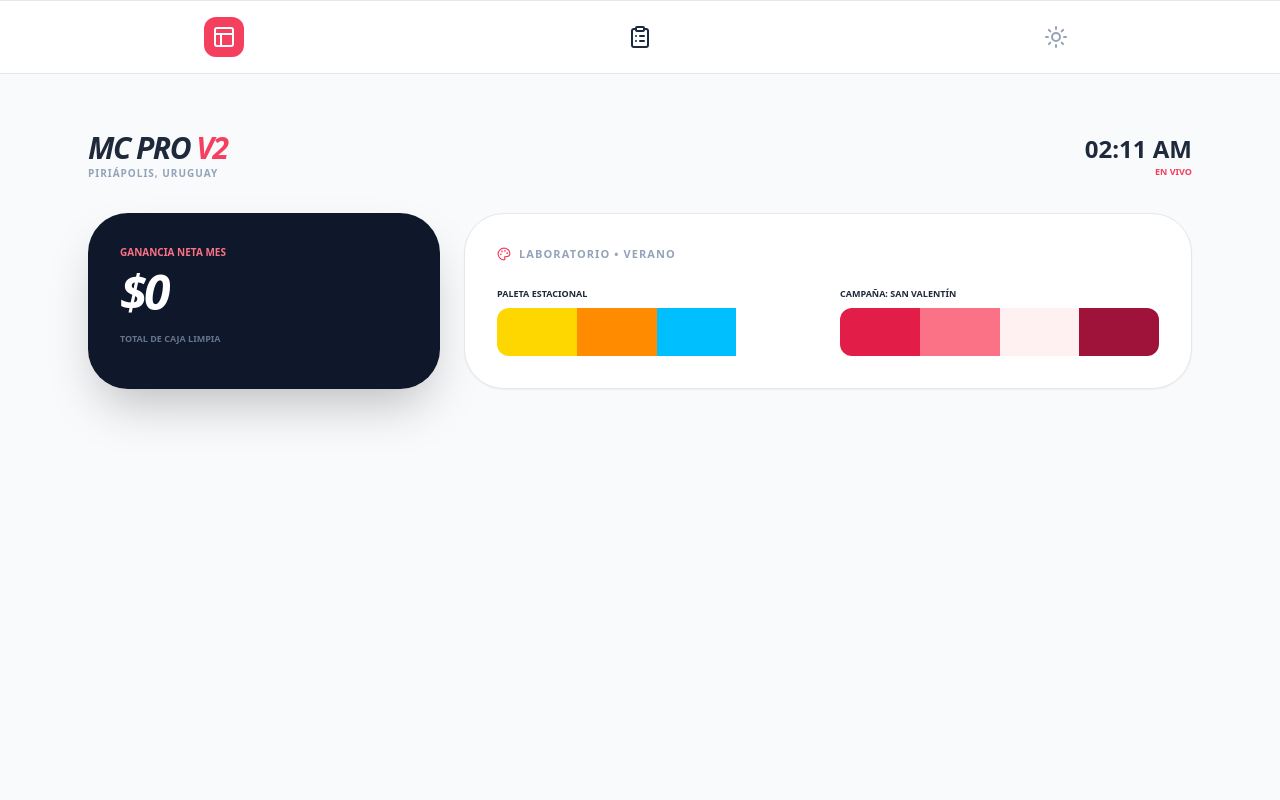
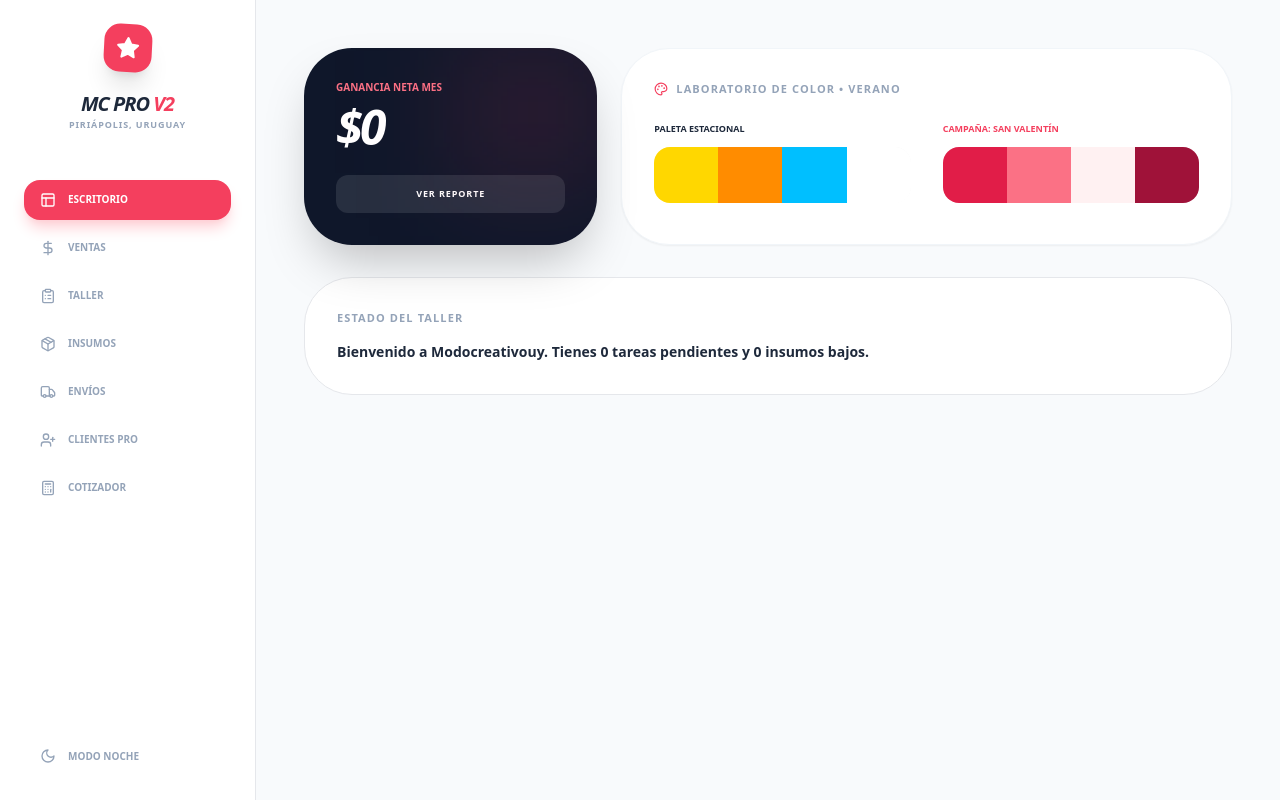
Before and after one commit to modocreativo2026-dev/mc-pro-taller, a React (Vite) app: page / in a window 1280 px wide. Built offline with nearby package versions, Linux system fonts and the light colour scheme.

Commit message:
Refactor state management and UI components

```diff
--- a/src/main.jsx
+++ b/src/main.jsx
@@ -8,7 +8,7 @@ import {
   ChevronRight, Save, Moon, Truck, PackageCheck, Printer, Database, Play, RotateCcw
 } from 'lucide-react';
 
-// Persistencia de datos en el navegador
+// --- PERSISTENCIA Y UTILIDADES ---
 const usePersistedState = (key, defaultValue) => {
   const [state, setState] = useState(() => {
     try {
@@ -28,124 +28,221 @@ const formatTime = (seconds = 0) => {
 };
 
 const App = () => {
-  const [activeTab, setActiveTab] = useState('dashboard');
+  // --- ESTADOS ---
+  const [activeTab, setActiveTab] = useState('escritorio');
   const [darkMode, setDarkMode] = usePersistedState('mc_dark_mode', false);
   const [currentTime, setCurrentTime] = useState(new Date());
 
-  // Ajustes de Modocreativouy
-  const [settings] = usePersistedState('mc_settings', {
-    userName: 'Modo Creativo',
-    city: 'Piriápolis',
-    currency: '$',
-    hemisphere: 'Sur'
-  });
+  const [ventas, setVentas] = usePersistedState('mc_ventas', []);
+  const [gastos, setGastos] = usePersistedState('mc_gastos', []);
+  const [insumos, setInsumos] = usePersistedState('mc_insumos', []);
+  const [tareas, setTareas] = usePersistedState('mc_tareas', []);
+  const [envios, setEnvios] = usePersistedState('mc_envios', []);
+  const [clientes, setClientes] = usePersistedState('mc_clientes', []);
 
-  const [tasks, setTasks] = usePersistedState('mc_tasks', []);
-  const [clients] = usePersistedState('mc_clients', []);
-  const [expenses] = usePersistedState('mc_expenses', []);
+  const [cotizacion, setCotizacion] = useState({ costoBase: 0, cantidad: 1, margen: 50 });
 
-  // Cronómetros en tiempo real
+  // --- RELOJ Y CRONÓMETRO ---
   useEffect(() => {
     const timer = setInterval(() => setCurrentTime(new Date()), 1000);
     const chrono = setInterval(() => {
-      setTasks(prev => prev.map(t => t.isRunning ? { ...t, timeSpent: (t.timeSpent || 0) + 1 } : t));
+      setTareas(prev => prev.map(t => t.isRunning ? { ...t, tiempo: (t.tiempo || 0) + 1 } : t));
     }, 1000);
     return () => { clearInterval(timer); clearInterval(chrono); };
   }, []);
 
-  // Lógica del Laboratorio de Color (Verano 2026)
-  const monthTheme = useMemo(() => {
+  // --- LÓGICA DE NEGOCIO ---
+  const finanzas = useMemo(() => {
+    const totalV = ventas.reduce((a, b) => a + (Number(b.monto) || 0), 0);
+    const totalG = gastos.reduce((a, b) => a + (Number(b.monto) || 0), 0);
+    return { neta: totalV - totalG, totalV, totalG };
+  }, [ventas, gastos]);
+
+  const labColor = useMemo(() => {
     const m = currentTime.getMonth();
-    const isSummer = settings.hemisphere === 'Sur' ? [11,0,1].includes(m) : [5,6,7].includes(m);
+    const esVerano = [11,0,1].includes(m);
     return {
-      season: isSummer ? 'Verano' : 'Invierno',
-      sPal: isSummer ? ['#FFD700', '#FF8C00', '#00BFFF', '#FFFFFF'] : ['#191970', '#4169E1', '#87CEEB', '#F0F8FF'],
-      eName: 'San Valentín',
-      ePal: ['#E11D48', '#FB7185', '#FFF1F2', '#9F1239']
+      temporada: esVerano ? 'Verano' : 'Invierno',
+      paletaEstacional: esVerano ? ['#FFD700', '#FF8C00', '#00BFFF', '#FFFFFF'] : ['#191970', '#4169E1', '#87CEEB', '#F0F8FF'],
+      paletaCampaña: ['#E11D48', '#FB7185', '#FFF1F2', '#9F1239'] // San Valentín
     };
-  }, [currentTime, settings]);
+  }, [currentTime]);
 
-  const stats = useMemo(() => {
-    const totalVentas = clients.reduce((a, b) => a + (Number(b.amount) || 0), 0);
-    const totalGastos = expenses.reduce((a, b) => a + (Number(b.amount) || 0), 0);
-    return { neta: totalVentas - totalGastos };
-  }, [clients, expenses]);
+  // --- COMPONENTES DE INTERFAZ ---
+  const NavButton = ({ id, label, icon: Icon }) => (
+    <button
+      onClick={() => setActiveTab(id)}
+      className={`flex items-center gap-3 px-4 py-3 rounded-2xl font-black text-[10px] uppercase transition-all ${activeTab === id ? 'bg-rose-500 text-white shadow-lg shadow-rose-200' : 'text-slate-400 hover:bg-slate-50'}`}
+    >
+      <Icon size={16} /> <span className="hidden md:inline">{label}</span>
+    </button>
+  );
 
   return (
-    <div className={`min-h-screen font-sans ${darkMode ? 'bg-slate-900 text-white' : 'bg-slate-50 text-slate-800'}`}>
-      {/* NAVEGACIÓN */}
-      <nav className="fixed bottom-0 left-0 right-0 bg-white dark:bg-slate-800 border-t p-4 flex justify-around md:relative md:border-b md:mb-8">
-        <button onClick={() => setActiveTab('dashboard')} className={`p-2 rounded-xl ${activeTab === 'dashboard' ? 'bg-rose-500 text-white' : ''}`}><Layout /></button>
-        <button onClick={() => setActiveTab('taller')} className={`p-2 rounded-xl ${activeTab === 'taller' ? 'bg-rose-500 text-white' : ''}`}><ClipboardList /></button>
-        <button onClick={() => setDarkMode(!darkMode)} className="p-2"><Sun className={darkMode ? 'text-amber-400' : 'text-slate-400'} /></button>
-      </nav>
+    <div className={`min-h-screen flex flex-col md:flex-row font-sans ${darkMode ? 'bg-slate-900 text-white' : 'bg-slate-50 text-slate-800'}`}>
 
-      {/* CONTENIDO DEL ESCRITORIO */}
-      <main className="p-6 pb-24 md:max-w-6xl md:mx-auto">
-        {activeTab === 'dashboard' && (
+      {/* SIDEBAR */}
+      <aside className="w-full md:w-64 bg-white dark:bg-slate-800 border-r p-6 flex flex-col gap-2 z-50">
+        <div className="mb-10 text-center">
+          <div className="bg-rose-500 text-white p-3 rounded-2xl inline-block mb-3 rotate-3 shadow-xl"><Star fill="white" /></div>
+          <h1 className="font-black text-xl italic uppercase tracking-tighter">MC Pro <span className="text-rose-500">V2</span></h1>
+          <p className="text-[9px] font-bold text-slate-400 uppercase tracking-widest">Piriápolis, Uruguay</p>
+        </div>
+        <NavButton id="escritorio" label="Escritorio" icon={Layout} />
+        <NavButton id="ventas" label="Ventas" icon={DollarSign} />
+        <NavButton id="taller" label="Taller" icon={ClipboardList} />
+        <NavButton id="insumos" label="Insumos" icon={Package} />
+        <NavButton id="envios" label="Envíos" icon={Truck} />
+        <NavButton id="clientes" label="Clientes Pro" icon={UserPlus} />
+        <NavButton id="cotizador" label="Cotizador" icon={Calculator} />
+
+        <button onClick={() => setDarkMode(!darkMode)} className="mt-auto flex items-center gap-3 px-4 py-3 text-slate-400 font-bold text-[10px] uppercase">
+          {darkMode ? <Sun size={16} className="text-amber-400" /> : <Moon size={16} />}
+          {darkMode ? 'Modo Luz' : 'Modo Noche'}
+        </button>
+      </aside>
+
+      {/* CONTENIDO PRINCIPAL */}
+      <main className="flex-1 p-6 md:p-12 pb-24 md:pb-12 overflow-y-auto">
+
+        {/* ESCRITORIO */}
+        {activeTab === 'escritorio' && (
           <div className="space-y-8 animate-in fade-in duration-500">
-            <header className="flex justify-between items-center">
-              <div>
-                <h1 className="text-3xl font-black italic uppercase tracking-tighter">MC Pro <span className="text-rose-500">v2</span></h1>
-                <p className="text-[10px] font-bold text-slate-400 uppercase tracking-widest">{settings.city}, Uruguay</p>
-              </div>
-              <div className="text-right">
-                <p className="text-2xl font-black">{currentTime.toLocaleTimeString([], {hour: '2-digit', minute:'2-digit'})}</p>
-                <p className="text-[9px] font-bold text-rose-500 uppercase">En Vivo</p>
-              </div>
-            </header>
-
             <div className="grid grid-cols-1 md:grid-cols-3 gap-6">
-              {/* CAJA DE DINERO */}
-              <div className="bg-slate-900 p-8 rounded-[2.5rem] text-white shadow-2xl">
+              <div className="bg-slate-900 p-8 rounded-[3rem] text-white shadow-2xl relative overflow-hidden">
+                <div className="absolute top-0 right-0 w-32 h-32 bg-rose-500/20 blur-3xl" />
                 <p className="text-[10px] font-black uppercase text-rose-400 mb-2">Ganancia Neta Mes</p>
-                <p className="text-5xl font-black italic tracking-tighter">{settings.currency}{stats.neta}</p>
-                <p className="text-[9px] font-bold text-slate-500 uppercase mt-4">Total de caja limpia</p>
+                <h2 className="text-5xl font-black italic tracking-tighter">${finanzas.neta}</h2>
+                <button className="mt-6 w-full py-3 bg-white/10 rounded-xl text-[9px] font-black uppercase tracking-widest hover:bg-white/20 transition-all">Ver Reporte</button>
               </div>
 
-              {/* LABORATORIO DE COLOR */}
-              <div className="bg-white dark:bg-slate-800 p-8 rounded-[2.5rem] border shadow-sm col-span-2">
-                <h3 className="text-[11px] font-black text-slate-400 uppercase tracking-widest mb-6 flex items-center gap-2"><Palette size={14} className="text-rose-500"/> Laboratorio • {monthTheme.season}</h3>
-                <div className="grid grid-cols-2 gap-6">
+              <div className="bg-white dark:bg-slate-800 p-8 rounded-[3rem] border border-slate-100 shadow-sm col-span-2">
+                <h3 className="text-[11px] font-black text-slate-400 uppercase tracking-widest mb-6 flex items-center gap-2">
+                  <Palette size={14} className="text-rose-500"/> Laboratorio de Color • {labColor.temporada}
+                </h3>
+                <div className="grid grid-cols-2 gap-8">
                   <div>
-                    <p className="text-[9px] font-black uppercase mb-2">Paleta Estacional</p>
-                    <div className="flex h-12 rounded-xl overflow-hidden">
-                      {monthTheme.sPal.map(c => <div key={c} style={{backgroundColor: c}} className="flex-1" />)}
+                    <p className="text-[9px] font-black uppercase mb-3">Paleta Estacional</p>
+                    <div className="flex h-14 rounded-2xl overflow-hidden shadow-inner">
+                      {labColor.paletaEstacional.map(c => <div key={c} style={{backgroundColor: c}} className="flex-1" />)}
                     </div>
                   </div>
                   <div>
-                    <p className="text-[9px] font-black uppercase mb-2">Campaña: {monthTheme.eName}</p>
-                    <div className="flex h-12 rounded-xl overflow-hidden">
-                      {monthTheme.ePal.map(c => <div key={c} style={{backgroundColor: c}} className="flex-1" />)}
+                    <p className="text-[9px] font-black uppercase mb-3 text-rose-500">Campaña: San Valentín</p>
+                    <div className="flex h-14 rounded-2xl overflow-hidden shadow-inner">
+                      {labColor.paletaCampaña.map(c => <div key={c} style={{backgroundColor: c}} className="flex-1" />)}
                     </div>
                   </div>
                 </div>
               </div>
             </div>
+
+            <div className="bg-white dark:bg-slate-800 p-8 rounded-[3rem] border">
+               <h3 className="text-[11px] font-black uppercase tracking-widest text-slate-400 mb-4">Estado del Taller</h3>
+               <p className="text-sm font-bold">Bienvenido a Modocreativouy. Tienes {tareas.length} tareas pendientes y {insumos.filter(i => i.stock <= 5).length} insumos bajos.</p>
+            </div>
           </div>
         )}
 
-        {/* MÓDULO DEL TALLER */}
-        {activeTab === 'taller' && (
-          <div className="space-y-6">
-            <h2 className="text-2xl font-black uppercase italic">Taller de Producción</h2>
-            {tasks.length === 0 ? (
-              <div className="p-12 border-2 border-dashed rounded-[2.5rem] text-center text-slate-400">
-                <p className="font-bold uppercase text-[11px]">No hay trabajos activos</p>
-              </div>
-            ) : (
-              tasks.map(t => (
-                <div key={t.id} className="bg-white p-6 rounded-3xl shadow-sm border flex justify-between items-center">
-                  <div>
-                    <p className="font-black uppercase">{t.title}</p>
-                    <p className="text-2xl font-mono text-rose-500">{formatTime(t.timeSpent)}</p>
-                  </div>
-                  <button className="p-4 bg-slate-100 rounded-2xl"><Play size={20}/></button>
+        {/* VENTAS */}
+        {activeTab === 'ventas' && (
+          <div className="max-w-4xl space-y-6 animate-in slide-in-from-bottom-4">
+            <h2 className="text-3xl font-black italic uppercase tracking-tighter">Registro de Ventas</h2>
+            <form onSubmit={(e) => {
+              e.preventDefault();
+              const d = new FormData(e.target);
+              setVentas([...ventas, { id: Date.now(), concepto: d.get('concepto'), monto: d.get('monto') }]);
+              e.target.reset();
+            }} className="bg-white p-8 rounded-[2.5rem] border flex gap-4">
+              <input name="concepto" placeholder="Concepto (Ej: Planner Pro)" required className="flex-1 bg-slate-50 p-4 rounded-2xl outline-none font-bold" />
+              <input name="monto" type="number" placeholder="Monto" required className="w-32 bg-slate-50 p-4 rounded-2xl outline-none font-bold" />
+              <button type="submit" className="bg-rose-500 text-white px-8 rounded-2xl font-black uppercase text-[10px]">Anotar</button>
+            </form>
+            <div className="space-y-3">
+              {ventas.map(v => (
+                <div key={v.id} className="bg-white p-5 rounded-2xl border flex justify-between items-center">
+                  <span className="font-bold uppercase text-xs">{v.concepto}</span>
+                  <span className="font-black text-rose-500">${v.monto}</span>
                 </div>
-              ))
-            )}
+              ))}
+            </div>
           </div>
         )}
+
+        {/* COTIZADOR */}
+        {activeTab === 'cotizador' && (
+          <div className="max-w-2xl space-y-8 animate-in zoom-in-95">
+            <h2 className="text-3xl font-black italic uppercase tracking-tighter">Calculadora de Costos</h2>
+            <div className="bg-white p-10 rounded-[3.5rem] border shadow-sm space-y-6">
+              <div className="space-y-2">
+                <label className="text-[10px] font-black uppercase text-slate-400 ml-2">Costo de Materiales (Stickers/Donuts)</label>
+                <input
+                  type="number"
+                  onChange={(e) => setCotizacion({...cotizacion, costoBase: e.target.value})}
+                  className="w-full bg-slate-50 p-6 rounded-3xl text-2xl font-black outline-none border-2 border-transparent focus:border-rose-500 transition-all"
+                  placeholder="0.00"
+                />
+              </div>
+              <div className="grid grid-cols-2 gap-6">
+                <div className="space-y-2">
+                  <label className="text-[10px] font-black uppercase text-slate-400">Cantidad</label>
+                  <input type="number" defaultValue="1" className="w-full bg-slate-50 p-4 rounded-2xl font-bold outline-none" />
+                </div>
+                <div className="space-y-2">
+                  <label className="text-[10px] font-black uppercase text-slate-400">Margen %</label>
+                  <input type="number" defaultValue="50" className="w-full bg-slate-50 p-4 rounded-2xl font-bold outline-none" />
+                </div>
+              </div>
+              <div className="pt-6 border-t border-dashed">
+                <p className="text-[10px] font-black uppercase text-slate-400 mb-2">Precio de Venta Sugerido</p>
+                <p className="text-6xl font-black text-rose-500 tracking-tighter">${(cotizacion.costoBase * 1.5).toFixed(0)}</p>
+              </div>
+            </div>
+          </div>
+        )}
+
+        {/* MÓDULO TALLER (CON CRONÓMETROS) */}
+        {activeTab === 'taller' && (
+          <div className="max-w-4xl space-y-6">
+            <h2 className="text-3xl font-black italic uppercase tracking-tighter text-slate-800 dark:text-white">Taller de Producción</h2>
+            <form onSubmit={(e) => {
+              e.preventDefault();
+              const d = new FormData(e.target);
+              setTareas([...tareas, { id: Date.now(), title: d.get('tarea'), tiempo: 0, isRunning: false }]);
+              e.target.reset();
+            }} className="bg-white dark:bg-slate-800 p-8 rounded-[2.5rem] border flex gap-4 shadow-sm">
+              <input name="tarea" placeholder="¿En qué estás trabajando? (Ej: Corte de stickers)" required className="flex-1 bg-slate-50 dark:bg-slate-700 p-4 rounded-2xl outline-none font-bold" />
+              <button type="submit" className="bg-slate-900 text-white px-8 rounded-2xl font-black uppercase text-[10px] tracking-widest">Empezar</button>
+            </form>
+            <div className="space-y-4">
+              {tareas.map(t => (
+                <div key={t.id} className="bg-white dark:bg-slate-800 p-6 rounded-[2.5rem] border flex justify-between items-center shadow-sm">
+                  <div>
+                    <h4 className="font-black uppercase text-sm tracking-tight">{t.title}</h4>
+                    <p className={`text-3xl font-mono font-black mt-1 ${t.isRunning ? 'text-rose-500 animate-pulse' : 'text-slate-400'}`}>
+                      {formatTime(t.tiempo)}
+                    </p>
+                  </div>
+                  <div className="flex gap-3">
+                    <button
+                      onClick={() => setTareas(tareas.map(x => x.id === t.id ? {...x, isRunning: !x.isRunning} : x))}
+                      className={`p-5 rounded-2xl transition-all ${t.isRunning ? 'bg-amber-400 text-white' : 'bg-slate-100 text-slate-600'}`}
+                    >
+                      {t.isRunning ? <Clock /> : <Play />}
+                    </button>
+                    <button
+                      onClick={() => setTareas(tareas.filter(x => x.id !== t.id))}
+                      className="p-5 bg-rose-50 text-rose-500 rounded-2xl hover:bg-rose-500 hover:text-white transition-all"
+                    >
+                      <Trash2 size={20} />
+                    </button>
+                  </div>
+                </div>
+              ))}
+            </div>
+          </div>
+        )}
+
       </main>
     </div>
   );
```
